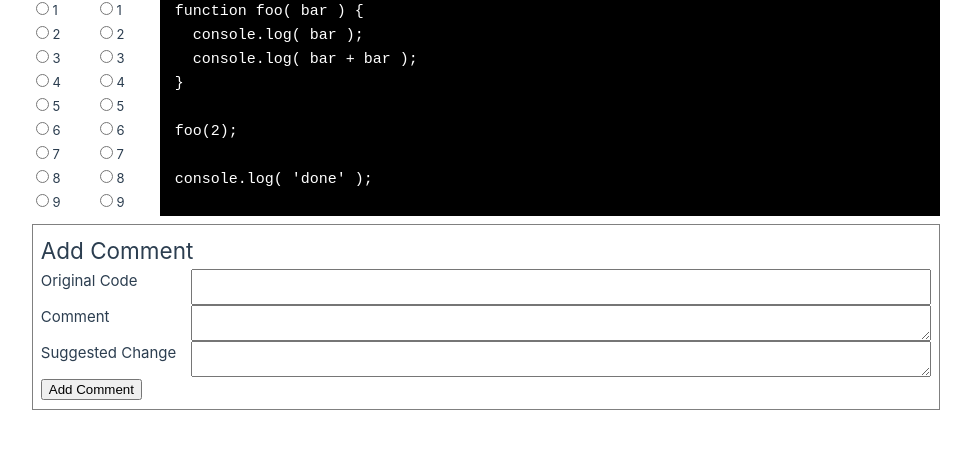
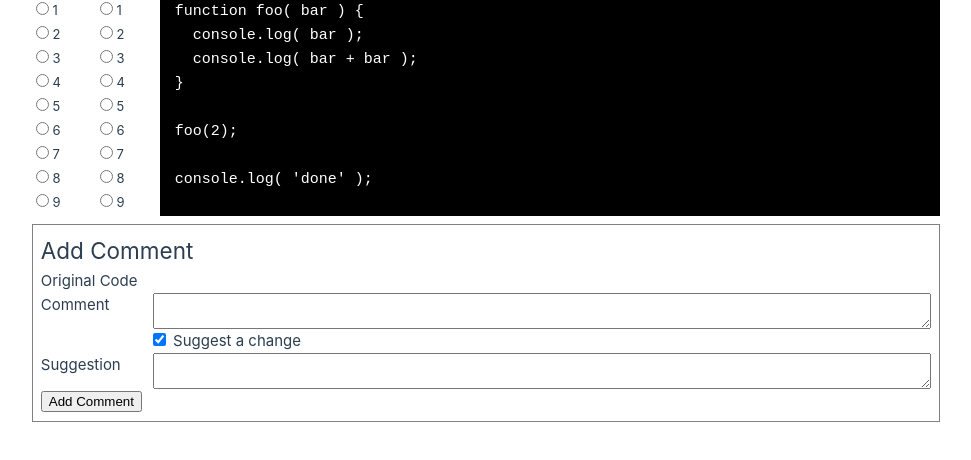
Before and after one commit to hansjovis/code-review, a Vue app: page / in a window 1280 px wide. Shown: the top 460 px of the page, without its empty margins (154-1125 px from the left). Built offline with nearby package versions, Linux system fonts and the light colour scheme.

Commit message:
Added 'suggest change' checkbox to toggle the suggestion input field.

```diff
--- a/src/components/CommentForm.vue
+++ b/src/components/CommentForm.vue
@@ -1,9 +1,12 @@
 <script setup>
+  import { ref } from "vue";
   import Comment from "../model/Comment";
 
   const { comment } = defineProps({
     comment: Comment
   });
+
+  const suggestChange = ref( true );
 </script>
 
 <template>
@@ -12,14 +15,24 @@
       <h2>Add Comment</h2>
     </header>
     <div class="content">
+        <input type="hidden" name="lineNrStart" :value="comment.lineNumberRange.start">
+        <input type="hidden" name="lineNrStart" :value="comment.lineNumberRange.end">
+
         <label for="code">Original Code</label>
-        <textarea id="code" name="code" :rows="comment.nrOfLines" readonly style="resize: none;">{{ comment.snippet }}</textarea>
+        <output id="code" name="code" :rows="comment.nrOfLines" readonly style="resize: none;">
+          <pre><code>{{ comment.snippet }}</code></pre>
+        </output>
 
         <label for="comment">Comment</label>
         <textarea id="comment" name="comment" type="text" style="resize: vertical;" v-model="comment.comment"></textarea>
 
-        <label for="suggestion">Suggested Change</label>
-        <textarea id="suggestion" name="suggestion" style="resize: vertical;" v-model="comment.suggestedChange"></textarea>
+        <div class="checkbox-field">
+          <input type="checkbox" name="suggest-change" id="suggest-change" v-model="suggestChange">
+          <label for="suggest-change">Suggest a change</label>
+        </div>
+
+        <label v-if="suggestChange" for="suggestion">Suggestion</label>
+        <textarea v-if="suggestChange" id="suggestion" name="suggestion" style="resize: vertical;" v-model="comment.suggestedChange"></textarea>
     </div>
     <footer>
       <button type="submit">Add Comment</button>
@@ -38,6 +51,14 @@
     padding-inline-end: 1em;
   }
 
+  .checkbox-field {
+    grid-column: 2;
+  }
+
+  .checkbox-field label {
+    margin-inline-start: 0.5em;
+  }
+
   form .content {
     display: grid;
     grid-template-columns: max-content 1fr;
```
